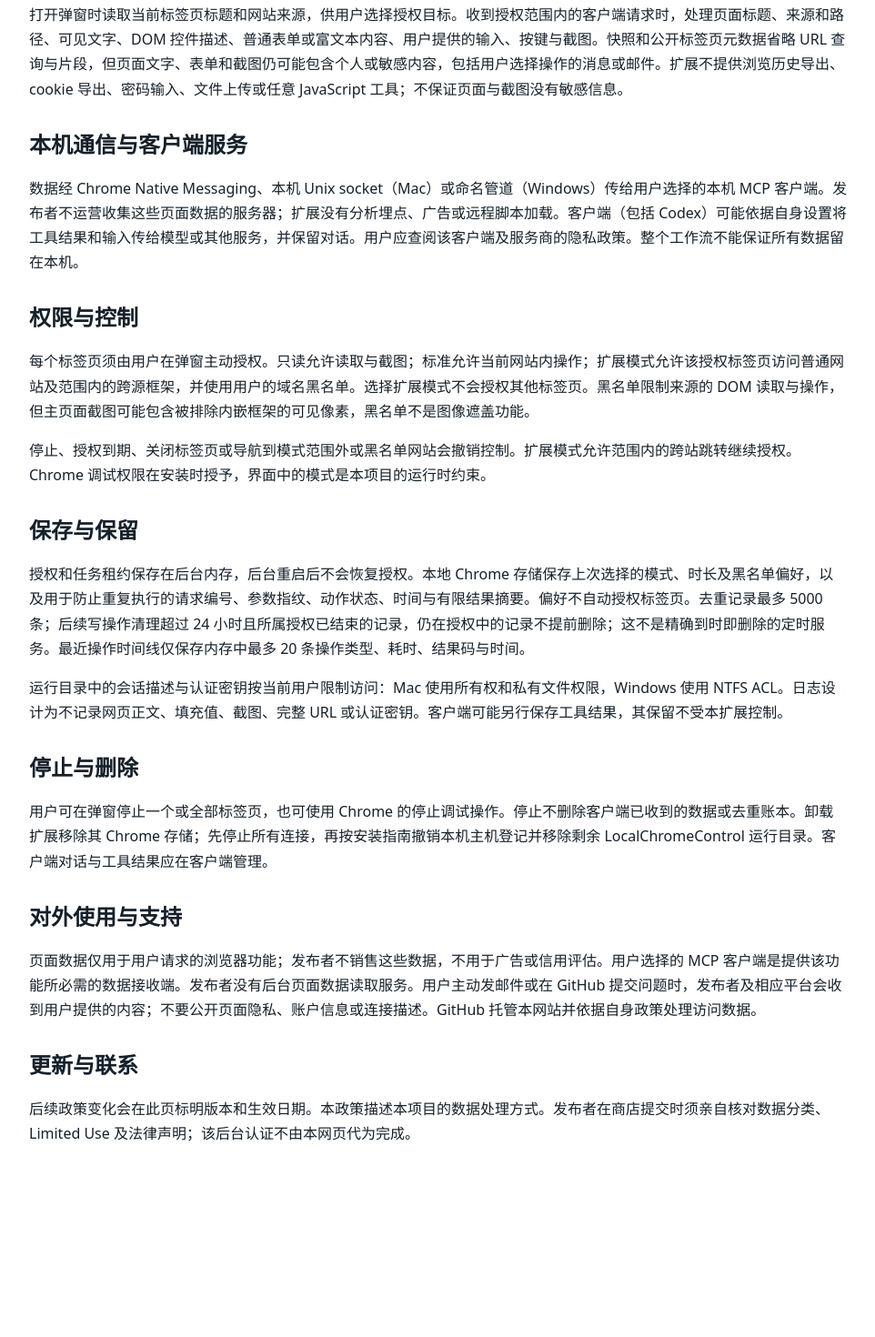
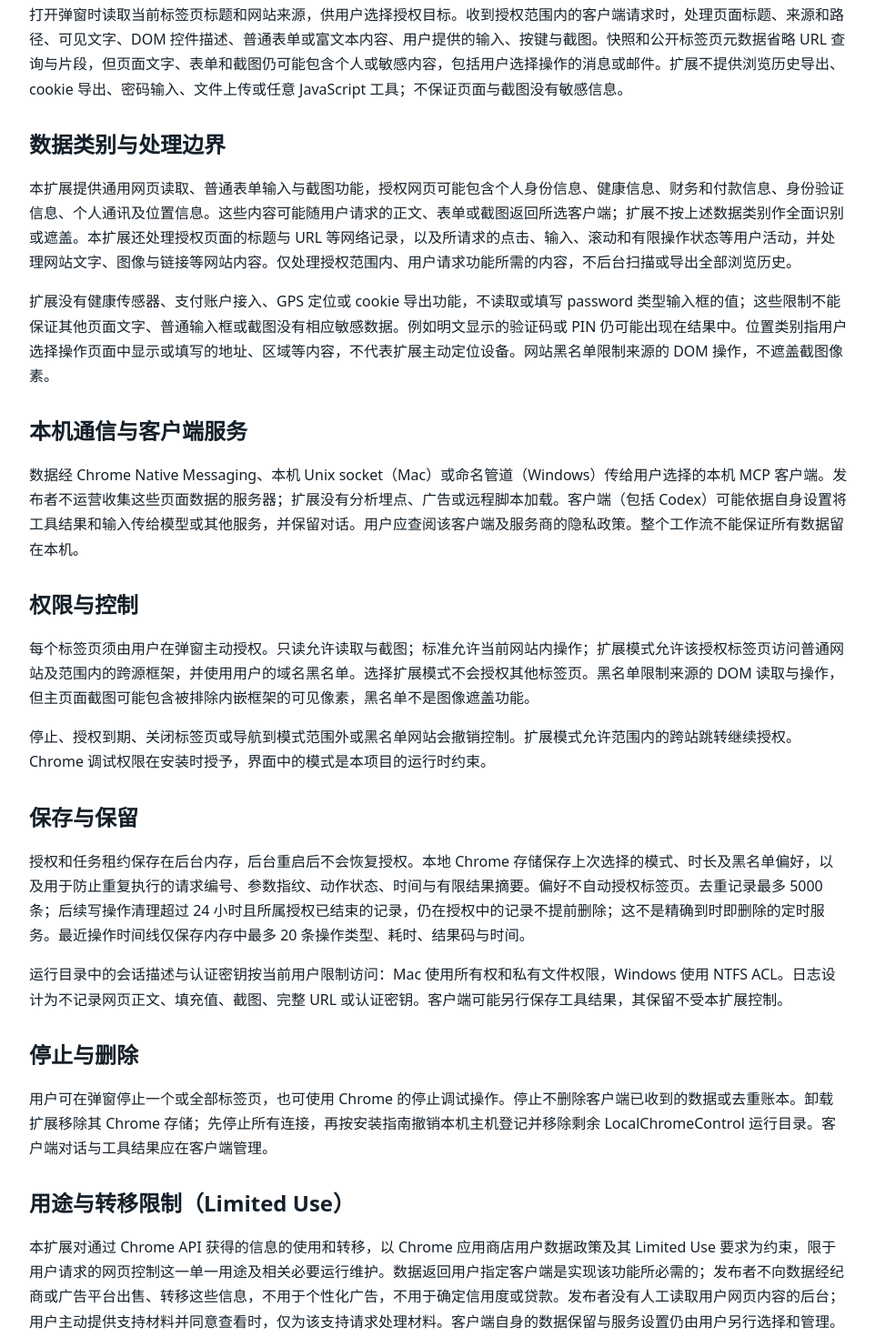
Before and after one commit to Tianchen-tech/local-chrome-control, a browser extension: page docs/privacy.html in a window 1280 px wide. Shown: the part 423-1893 px from the top of the page at 91% size, without its empty margins (158-1120 px from the left). Before the commit the page ends 1732 px from the top, so only its background shows below. Drawn offline with Linux system fonts and the light colour scheme.

Commit message:
Clarify webpage data categories and limited-use privacy restrictions

```diff
--- a/docs/privacy.html
+++ b/docs/privacy.html
@@ -1,9 +1,10 @@
 <!doctype html><html lang="zh-CN"><meta charset="utf-8"><meta name="viewport" content="width=device-width,initial-scale=1"><title>privacy · Local Chrome Control</title><style>body{font:16px/1.7 system-ui,sans-serif;max-width:900px;margin:48px auto;padding:0 24px;color:#15202a}h1,h2{line-height:1.25}h2{margin-top:32px}a{color:#0a7c74}code{background:#f0f2f5;padding:2px 5px}.note{padding:14px;background:#e2f3f0;border-radius:10px}</style><main><h1>隐私政策 / Privacy policy</h1><p class="note">适用版本：0.3.1。更新日期：2026 年 10 月 7 日。商店身份：mppejcndepnklbbjjjdgbobmjfhhddfe；当前为审核候选。</p><p>发布者：Tianchen Shen。公开支持：<a href="mailto:world8866171@gmail.com">world8866171@gmail.com</a>。</p>
 <h2>目的与范围</h2><p>本地 Chrome 控制将用户在扩展弹窗授权的标签页连接到本机 MCP 客户端。macOS 与 Windows 需要单独安装本机连接程序。它是独立项目，与 Google 或 OpenAI 无隶属关系。</p>
 <h2>处理的数据</h2><p>打开弹窗时读取当前标签页标题和网站来源，供用户选择授权目标。收到授权范围内的客户端请求时，处理页面标题、来源和路径、可见文字、DOM 控件描述、普通表单或富文本内容、用户提供的输入、按键与截图。快照和公开标签页元数据省略 URL 查询与片段，但页面文字、表单和截图仍可能包含个人或敏感内容，包括用户选择操作的消息或邮件。扩展不提供浏览历史导出、cookie 导出、密码输入、文件上传或任意 JavaScript 工具；不保证页面与截图没有敏感信息。</p>
+<h2>数据类别与处理边界</h2><p>本扩展提供通用网页读取、普通表单输入与截图功能，授权网页可能包含个人身份信息、健康信息、财务和付款信息、身份验证信息、个人通讯及位置信息。这些内容可能随用户请求的正文、表单或截图返回所选客户端；扩展不按上述数据类别作全面识别或遮盖。本扩展还处理授权页面的标题与 URL 等网络记录，以及所请求的点击、输入、滚动和有限操作状态等用户活动，并处理网站文字、图像与链接等网站内容。仅处理授权范围内、用户请求功能所需的内容，不后台扫描或导出全部浏览历史。</p><p>扩展没有健康传感器、支付账户接入、GPS 定位或 cookie 导出功能，不读取或填写 password 类型输入框的值；这些限制不能保证其他页面文字、普通输入框或截图没有相应敏感数据。例如明文显示的验证码或 PIN 仍可能出现在结果中。位置类别指用户选择操作页面中显示或填写的地址、区域等内容，不代表扩展主动定位设备。网站黑名单限制来源的 DOM 操作，不遮盖截图像素。</p>
 <h2>本机通信与客户端服务</h2><p>数据经 Chrome Native Messaging、本机 Unix socket（Mac）或命名管道（Windows）传给用户选择的本机 MCP 客户端。发布者不运营收集这些页面数据的服务器；扩展没有分析埋点、广告或远程脚本加载。客户端（包括 Codex）可能依据自身设置将工具结果和输入传给模型或其他服务，并保留对话。用户应查阅该客户端及服务商的隐私政策。整个工作流不能保证所有数据留在本机。</p>
 <h2>权限与控制</h2><p>每个标签页须由用户在弹窗主动授权。只读允许读取与截图；标准允许当前网站内操作；扩展模式允许该授权标签页访问普通网站及范围内的跨源框架，并使用用户的域名黑名单。选择扩展模式不会授权其他标签页。黑名单限制来源的 DOM 读取与操作，但主页面截图可能包含被排除内嵌框架的可见像素，黑名单不是图像遮盖功能。</p><p>停止、授权到期、关闭标签页或导航到模式范围外或黑名单网站会撤销控制。扩展模式允许范围内的跨站跳转继续授权。Chrome 调试权限在安装时授予，界面中的模式是本项目的运行时约束。</p>
 <h2>保存与保留</h2><p>授权和任务租约保存在后台内存，后台重启后不会恢复授权。本地 Chrome 存储保存上次选择的模式、时长及黑名单偏好，以及用于防止重复执行的请求编号、参数指纹、动作状态、时间与有限结果摘要。偏好不自动授权标签页。去重记录最多 5000 条；后续写操作清理超过 24 小时且所属授权已结束的记录，仍在授权中的记录不提前删除；这不是精确到时即删除的定时服务。最近操作时间线仅保存内存中最多 20 条操作类型、耗时、结果码与时间。</p><p>运行目录中的会话描述与认证密钥按当前用户限制访问：Mac 使用所有权和私有文件权限，Windows 使用 NTFS ACL。日志设计为不记录网页正文、填充值、截图、完整 URL 或认证密钥。客户端可能另行保存工具结果，其保留不受本扩展控制。</p>
 <h2>停止与删除</h2><p>用户可在弹窗停止一个或全部标签页，也可使用 Chrome 的停止调试操作。停止不删除客户端已收到的数据或去重账本。卸载扩展移除其 Chrome 存储；先停止所有连接，再按安装指南撤销本机主机登记并移除剩余 LocalChromeControl 运行目录。客户端对话与工具结果应在客户端管理。</p>
-<h2>对外使用与支持</h2><p>页面数据仅用于用户请求的浏览器功能；发布者不销售这些数据，不用于广告或信用评估。用户选择的 MCP 客户端是提供该功能所必需的数据接收端。发布者没有后台页面数据读取服务。用户主动发邮件或在 GitHub 提交问题时，发布者及相应平台会收到用户提供的内容；不要公开页面隐私、账户信息或连接描述。GitHub 托管本网站并依据自身政策处理访问数据。</p>
+<h2>用途与转移限制（Limited Use）</h2><p>本扩展对通过 Chrome API 获得的信息的使用和转移，以 Chrome 应用商店用户数据政策及其 Limited Use 要求为约束，限于用户请求的网页控制这一单一用途及相关必要运行维护。数据返回用户指定客户端是实现该功能所必需的；发布者不向数据经纪商或广告平台出售、转移这些信息，不用于个性化广告，不用于确定信用度或贷款。发布者没有人工读取用户网页内容的后台；用户主动提供支持材料并同意查看时，仅为该支持请求处理材料。客户端自身的数据保留与服务设置仍由用户另行选择和管理。</p><h2>对外使用与支持</h2><p>页面数据仅用于用户请求的浏览器功能；发布者不销售这些数据，不用于广告或信用评估。用户选择的 MCP 客户端是提供该功能所必需的数据接收端。发布者没有后台页面数据读取服务。用户主动发邮件或在 GitHub 提交问题时，发布者及相应平台会收到用户提供的内容；不要公开页面隐私、账户信息或连接描述。GitHub 托管本网站并依据自身政策处理访问数据。</p>
 <h2>更新与联系</h2><p>后续政策变化会在此页标明版本和生效日期。本政策描述本项目的数据处理方式。发布者在商店提交时须亲自核对数据分类、Limited Use 及法律声明；该后台认证不由本网页代为完成。</p></main></html>
```
